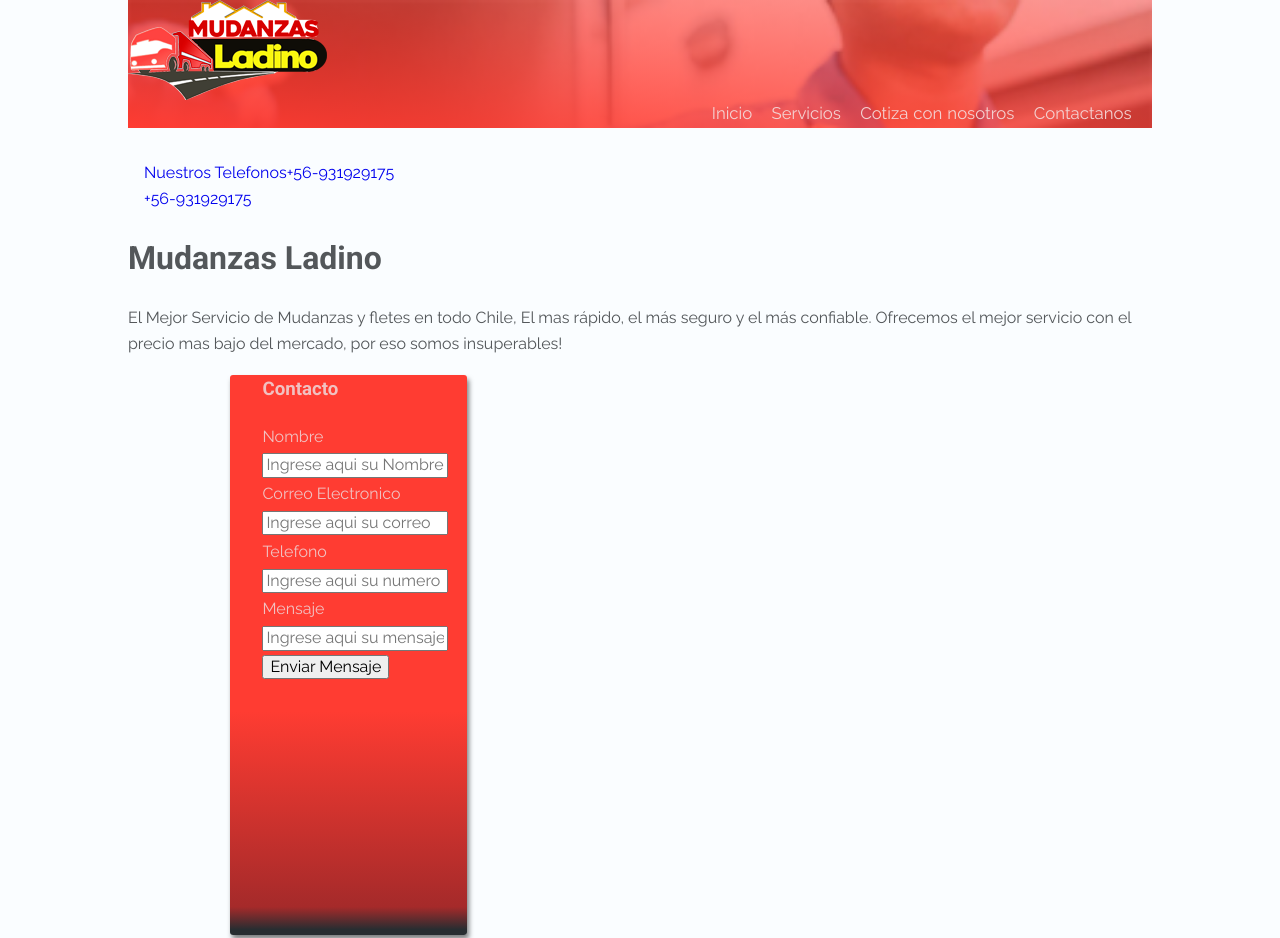
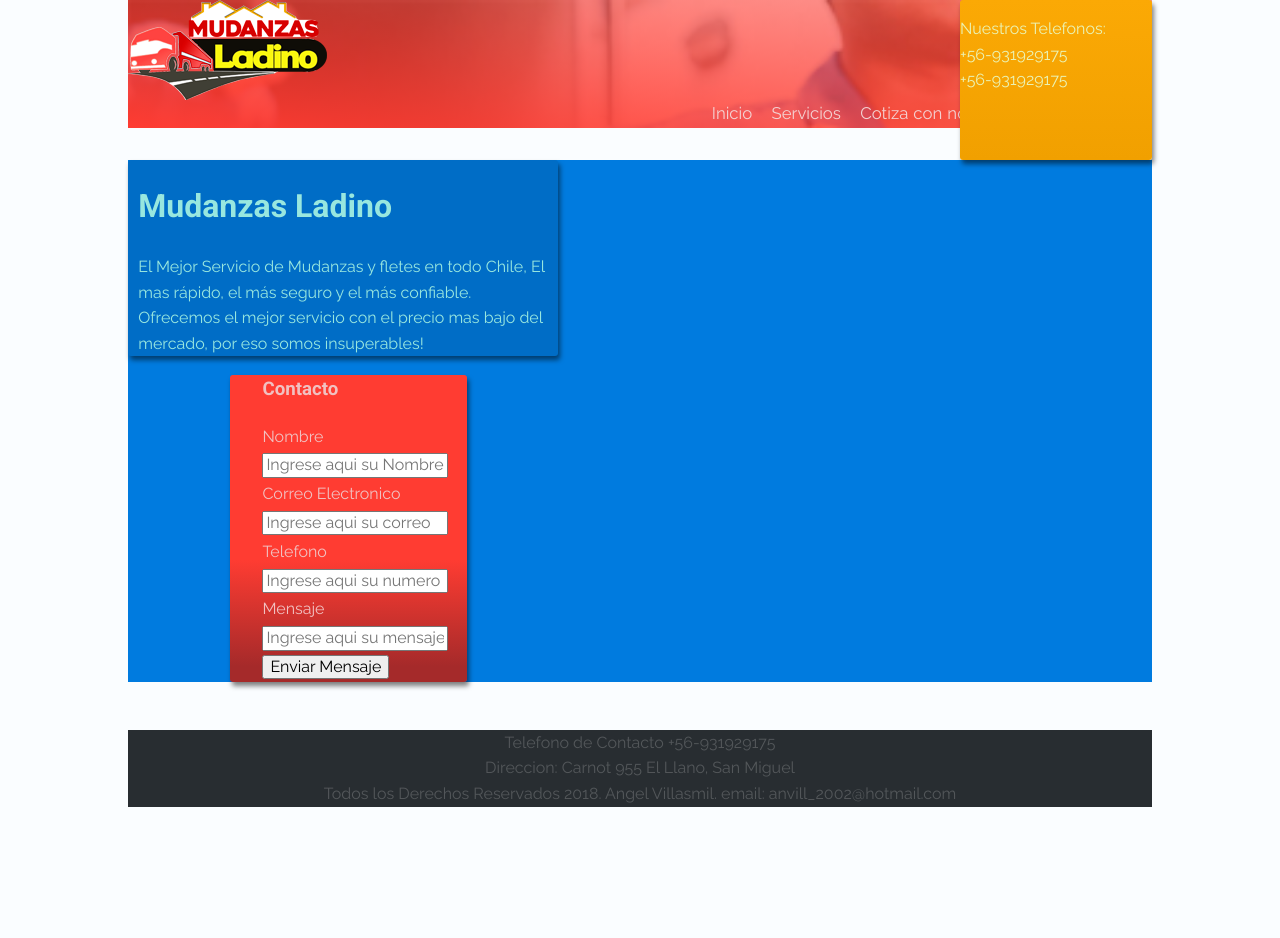
Before and after one commit to Bitd13531/First-project, a plain HTML site: page form-contact.html in a window 1280 px wide. Shown: the top 938 px of the page. After the commit the page ends 807 px from the top, so only its background shows below. Drawn offline with Linux system fonts and the light colour scheme.

Commit message:
creacion de los boxes de las diferentes paginas solo falta crear el slider y colocar las imagenes para usar flexbox grid y terminar

```diff
--- a/css/style.css
+++ b/css/style.css
@@ -36,7 +36,9 @@ h1,h2,h3,h4,h5,h6{
   font-family: var(--font-main), sans-serif;
 }
 
-
+h1{
+  font-style: 700;
+}
 
 a {
   text-decoration: none;
@@ -70,6 +72,9 @@ nav a:nth-child(3){
   background-repeat: no-repeat;
   color: var(--border-color);
   font-size:1.05rem;
+
+
+
 }
 
 .logo-menu img{
@@ -93,14 +98,49 @@ footer {
 }
 
 .box-telefono{
-    padding: calc(var(--header-height) + 1rem) 1rem 0;
+    display: grid;
+    background-image: linear-gradient(var(--third-color), var(--third-color-alt));
+    width: 15%;
+    height: 20vh;
+    border-radius: 3px;
+    box-shadow: 2px 4px 5px rgba(0,0 ,0, .5);
+    position: relative;
+    left: 65%;
+    top: 40%;
+}
+.box-card1,
+.box-card2,
+.box-card3,
+.box-main-description{
+  display: grid;
+  background-color: var(--cta-color-alt);
+  width: 40%;
+  height: 35%;
+  border-radius: 3px;
+  box-shadow: 2px 4px 5px rgba(0,0 ,0, .5);
+  margin-bottom: 1rem;
+  margin-left: 0;
+  padding-left: 1%;
+  padding-right: 1%;
+  color: rgb(152, 231, 223);
+}
+
+.box-main{
+  background-color: var(--cta-color);
+  color: rgb(152, 231, 223);
+}
+
+.box-telefono p span,
+.box-telefono a{
+  color: rgb(234, 243, 181);
+
 }
 
 footer{
   display: block;
   background: var(--dark-color);
   color: var(--text-color);
-
+  text-align: center;
 }
 footer a {
   text-decoration: none;
@@ -111,9 +151,9 @@ footer a:hover{
   color: rgb(173, 166, 166);
 }
 .form-box{
-  background-image: linear-gradient(to bottom, var(--first-color) 60%, brown 95%, var(--dark-color) 99%);
+  background-image: linear-gradient(to bottom, var(--first-color) 60%, brown 95%);
   width: 20%;
-  height: 70vh;
+  background-size: cover;
   margin-bottom: 3rem;
   color: rgb(241, 193, 193);
   padding-left: 2rem ;
@@ -121,6 +161,7 @@ footer a:hover{
   border-radius: 3px;
   box-shadow: 2px 4px 5px rgba(0,0 ,0, .5);
   line-height: 1.8rem;
+
 }
 
 label,
@@ -129,8 +170,10 @@ input
 display: block;
 }
 
-form input:nth-of-type(submit){
-  top: 2rem;
-  left: 2rem;
+form:nth-last-child(){
+  display: block;
+  background-color: var(--cta-color);
+  color: var(--second-color-alt);
+  border-radius: 3px;
 
 }
--- a/form-contact.html
+++ b/form-contact.html
@@ -29,13 +29,15 @@
               </div>
 
             <div class="box-telefono">
-                <a href="https://api.whatsapp.com/send?phone=56931929175"><p><span>Nuestros Telefonos</span>+56-931929175 <br>+56-931929175</p></a>
+                <a href="https://api.whatsapp.com/send?phone=56931929175"><p><span>Nuestros Telefonos:</span><br>+56-931929175 <br>+56-931929175</p></a>
             </div>
           <div class="box-main">
-            <h1>Mudanzas Ladino</h1>
-            <article>El Mejor Servicio de Mudanzas y fletes en todo Chile, El mas rápido, el más seguro y el más confiable.
-              Ofrecemos el mejor servicio con el precio mas bajo del mercado, por eso somos insuperables!
-            </article>
+              <div class="box-main-description">
+                  <h1>Mudanzas Ladino</h1>
+                  <article>El Mejor Servicio de Mudanzas y fletes en todo Chile, El mas rápido, el más seguro y el más confiable.
+                    Ofrecemos el mejor servicio con el precio mas bajo del mercado, por eso somos insuperables!
+                  </article>
+              </div>
 
             <div class="form-box">
               <form>
```
Also changed, not shown: index1.html (+4 -1 lines), oficinas.html (+4 -2 lines), services.html (+2 -2 lines).
